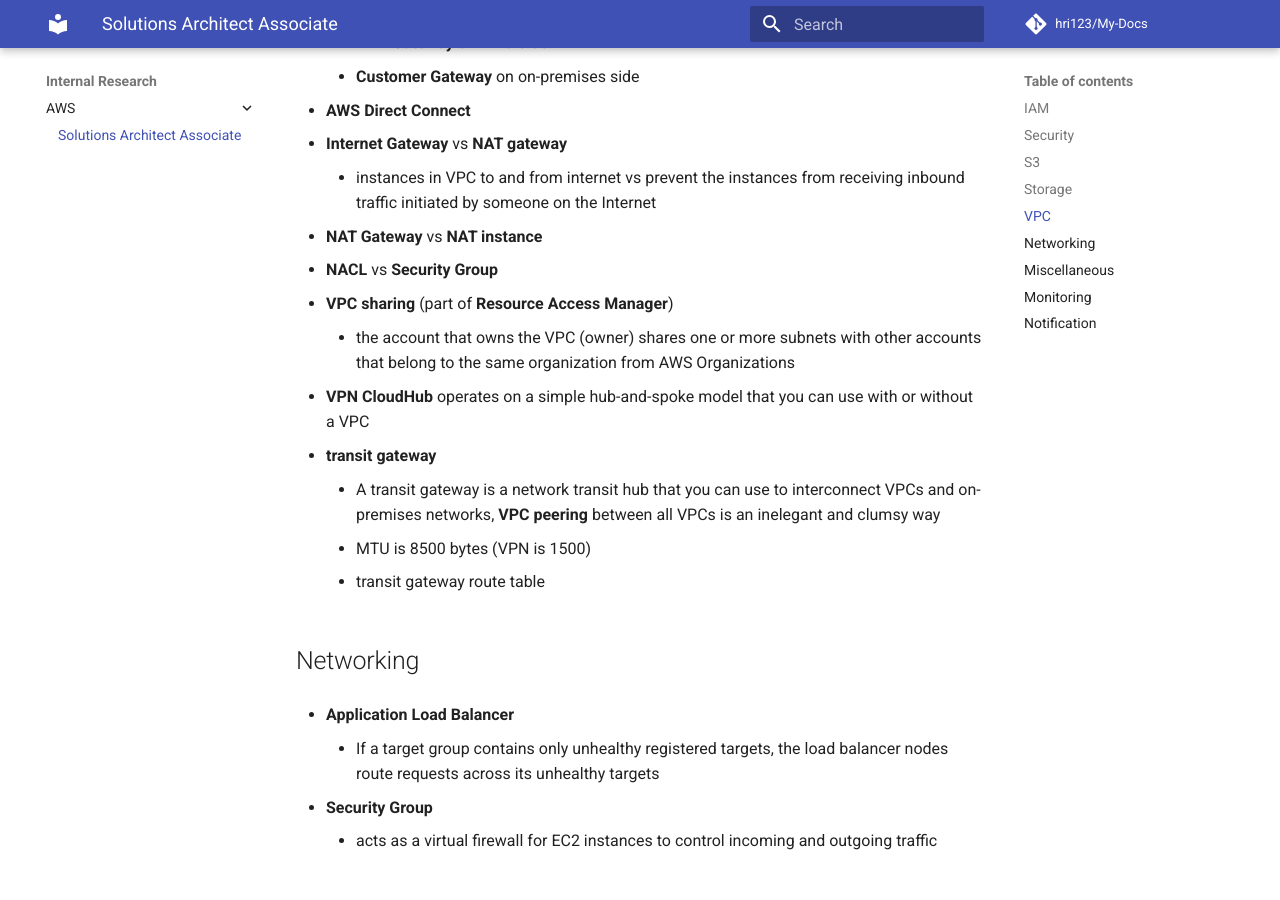
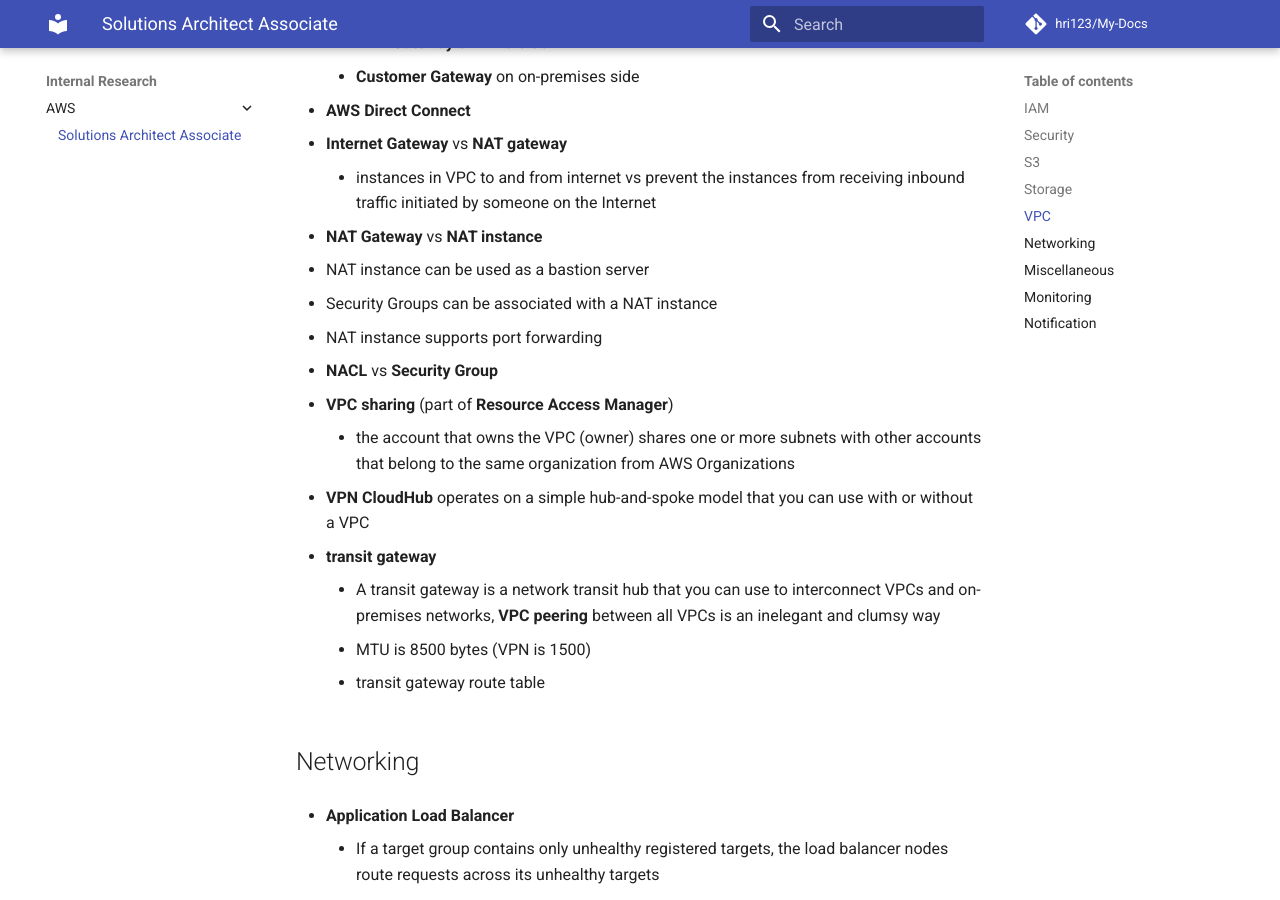
Before and after one commit to hri123/My-Docs, an MkDocs documentation site: the page built from docs/Internal Research/AWS/Solutions-Architect-Associate.md, in a window 1280 px wide and 900 px high, scrolled down 4058 px. Built offline with MkDocs 1.6.1 and Material for MkDocs 9.7.7, drawn with Linux system fonts in a browser that asks for light colours; comment, search, counter and statistics services are not loaded; some of the changed text lies outside the part shown.

Commit message:
Update Solutions-Architect-Associate.md

```diff
--- a/docs/Internal Research/AWS/Solutions-Architect-Associate.md
+++ b/docs/Internal Research/AWS/Solutions-Architect-Associate.md
@@ -112,6 +112,9 @@
     - instances in VPC to and from internet vs prevent the instances from receiving inbound traffic initiated by someone on the Internet
 
 - **NAT Gateway** vs **NAT instance**
+  - NAT instance can be used as a bastion server
+  - Security Groups can be associated with a NAT instance
+  - NAT instance supports port forwarding
 
 - **NACL** vs **Security Group**
 
```
Also changed, not shown: other parts of docs/Internal Research/AWS/Solutions-Architect-Associate.md (+1 -1 lines).
